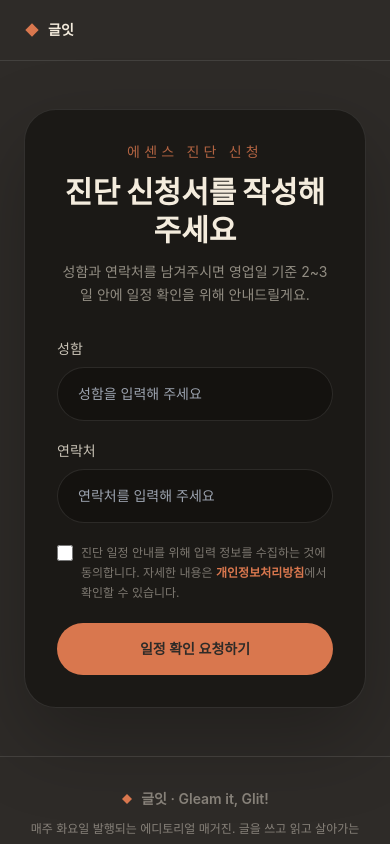
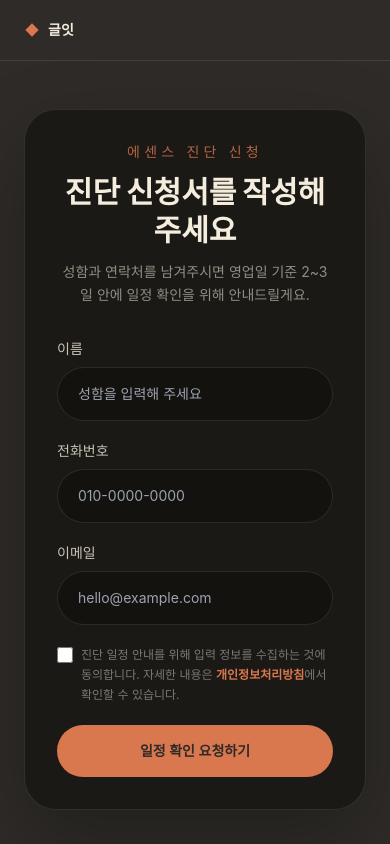
Before and after one commit to pastel2day-lgtm/glit, a Next.js app: page /diagnosis/apply in a window 390 px wide. Shown: the top 844 px of the page. Built offline with nearby package versions, Linux system fonts and the light colour scheme; no server answers; a web font is replaced by a local one.

Commit message:
update diagnosis apply form to collect name, phone, and email
Co-Authored-By: Claude Sonnet 4.6 <noreply@anthropic.com>

```diff
--- a/components/diagnosis/DiagnosisApplyForm.tsx
+++ b/components/diagnosis/DiagnosisApplyForm.tsx
@@ -5,7 +5,8 @@ import SiteFooter from '@/components/SiteFooter'
 
 export default function DiagnosisApplyForm() {
   const [name, setName] = useState('')
-  const [contact, setContact] = useState('')
+  const [phone, setPhone] = useState('')
+  const [email, setEmail] = useState('')
   const [privacy, setPrivacy] = useState(false)
   const [submitted, setSubmitted] = useState(false)
 
@@ -68,7 +69,7 @@ export default function DiagnosisApplyForm() {
               <input type="hidden" name="form-name" value="glit-diagnosis-apply" />
 
               <label className="block text-sm text-ivory/60">
-                <span className="mb-2 block text-ivory/80">성함</span>
+                <span className="mb-2 block text-ivory/80">이름</span>
                 <input
                   type="text"
                   name="name"
@@ -81,13 +82,26 @@ export default function DiagnosisApplyForm() {
               </label>
 
               <label className="block text-sm text-ivory/60">
-                <span className="mb-2 block text-ivory/80">연락처</span>
+                <span className="mb-2 block text-ivory/80">전화번호</span>
                 <input
                   type="tel"
-                  name="contact"
-                  value={contact}
-                  onChange={(event) => setContact(event.target.value)}
-                  placeholder="연락처를 입력해 주세요"
+                  name="phone"
+                  value={phone}
+                  onChange={(event) => setPhone(event.target.value)}
+                  placeholder="010-0000-0000"
+                  required
+                  className="w-full rounded-full border border-white/10 bg-[#14120f] px-5 py-4 text-ivory outline-none transition placeholder:text-ivory/28 focus:border-coral"
+                />
+              </label>
+
+              <label className="block text-sm text-ivory/60">
+                <span className="mb-2 block text-ivory/80">이메일</span>
+                <input
+                  type="email"
+                  name="email"
+                  value={email}
+                  onChange={(event) => setEmail(event.target.value)}
+                  placeholder="hello@example.com"
                   required
                   className="w-full rounded-full border border-white/10 bg-[#14120f] px-5 py-4 text-ivory outline-none transition placeholder:text-ivory/28 focus:border-coral"
                 />
```
